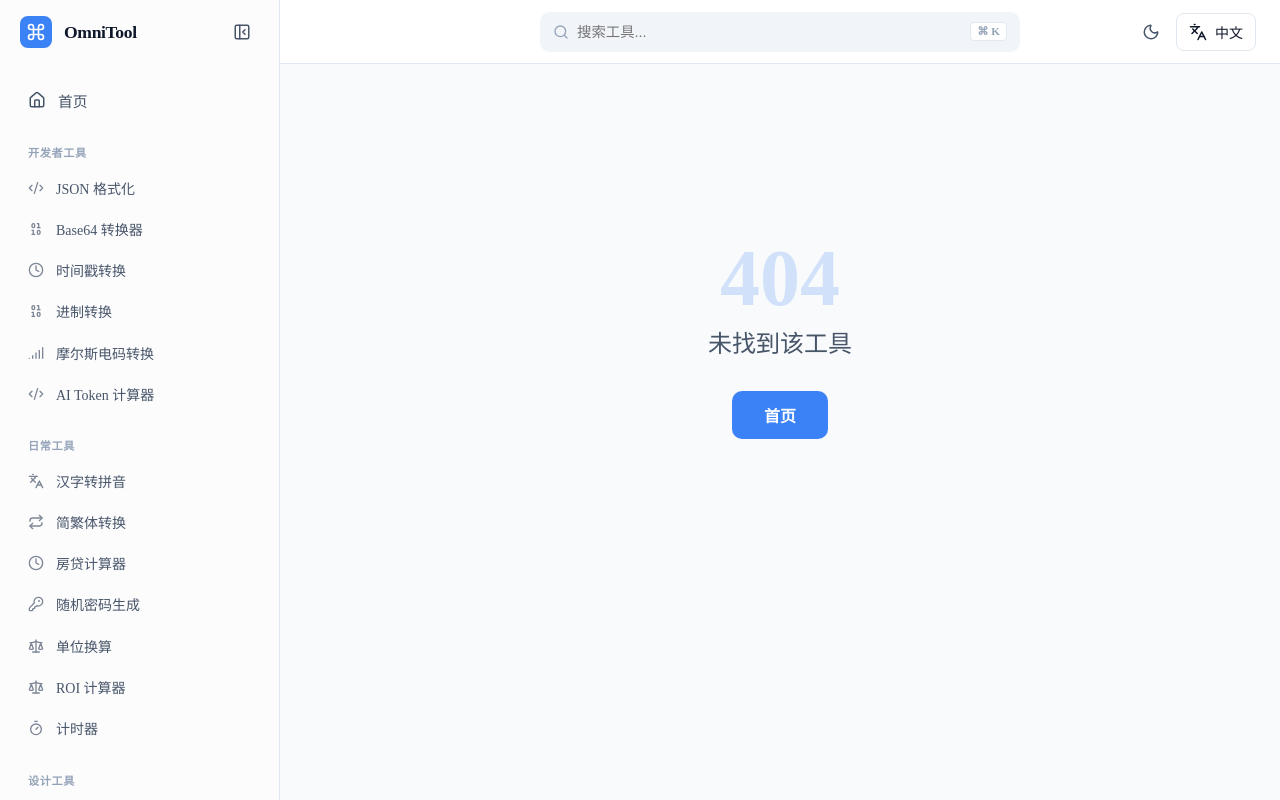
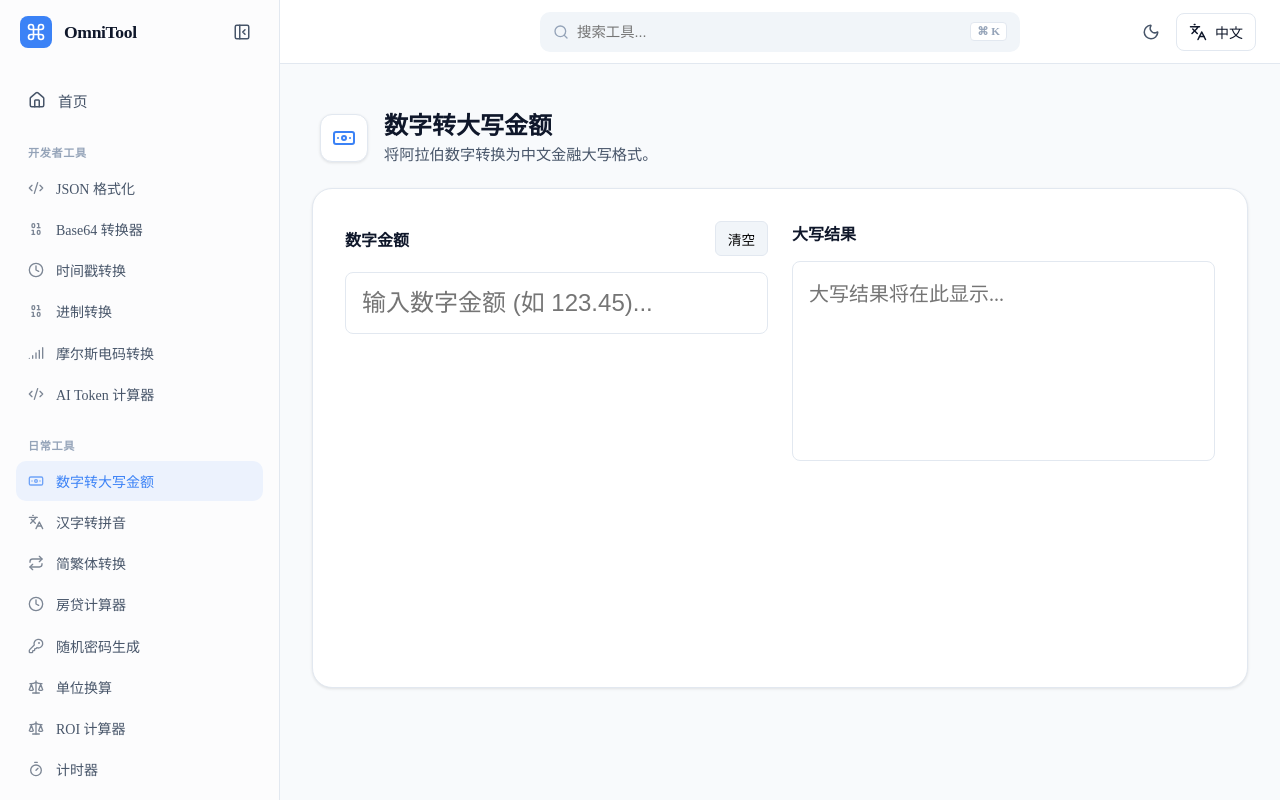
Before and after one commit to dgfnydx/OmniTool-Box, a Vue app: page /tool/amount-to-uppercase in a window 1280 px wide. Before the commit this address had no page. Built offline with nearby package versions, Linux system fonts and the light colour scheme.

Commit message:
feat:增加数字转换中文金额大写

```diff
--- a/src/i18n/locales/en.ts
+++ b/src/i18n/locales/en.ts
@@ -79,6 +79,16 @@ export default {
       result: 'Converted Result',
       invalidInput: 'Invalid input for selected base',
       tip: 'Supports bases from 2 to 36. For bases above 10, use letters A-Z (e.g., A=10, F=15).'
+    },
+    'amount-to-uppercase': {
+      name: 'Amount to Uppercase',
+      description: 'Convert numbers to Chinese financial uppercase format.',
+      input: 'Number Amount',
+      output: 'Uppercase Amount',
+      placeholder: 'Enter amount (e.g., 123.45)...',
+      outputPlaceholder: 'Uppercase result will appear here...',
+      invalidAmount: 'Invalid amount format',
+      copied: 'Result copied!'
     },
     'pinyin-converter': {
       name: 'Chinese Pinyin Converter',
--- a/src/i18n/locales/zh.ts
+++ b/src/i18n/locales/zh.ts
@@ -79,6 +79,16 @@ export default {
       result: '转换结果',
       invalidInput: '当前输入对于所选进制无效',
       tip: '支持 2 到 36 之间的进制。对于 10 以上的进制，请使用字母 A-Z（如 A=10, F=15）。'
+    },
+    'amount-to-uppercase': {
+      name: '数字转大写金额',
+      description: '将阿拉伯数字转换为中文金融大写格式。',
+      input: '数字金额',
+      output: '大写结果',
+      placeholder: '输入数字金额 (如 123.45)...',
+      outputPlaceholder: '大写结果将在此显示...',
+      invalidAmount: '无效的金额格式',
+      copied: '已复制到剪贴板！'
     },
     'pinyin-converter': {
       name: '汉字转拼音',
--- a/src/registry/toolRegistry.ts
+++ b/src/registry/toolRegistry.ts
@@ -11,7 +11,8 @@ import {
   FileEdit,
   Signal,
   Languages,
-  Repeat
+  Repeat,
+  Banknote
 } from 'lucide-vue-next';
 
 export interface ToolMetadata {
@@ -71,6 +72,14 @@ export const tools: ToolMetadata[] = [
     icon: markRaw(CodeXml),
     description: 'Count GPT-3.5/GPT-4 tokens accurately.',
     component: () => import('../tools/developer/TokenCounter.vue')
+  },
+  {
+    id: 'amount-to-uppercase',
+    name: 'Amount to Uppercase',
+    category: 'daily',
+    icon: markRaw(Banknote),
+    description: 'Convert numbers to Chinese financial uppercase format.',
+    component: () => import('../tools/daily/AmountToUppercase.vue')
   },
   {
     id: 'pinyin-converter',
--- /dev/null
+++ b/src/tools/daily/AmountToUppercase.vue
@@ -0,0 +1,190 @@
+<script setup lang="ts">
+import { ref, watch } from 'vue';
+import { useI18n } from 'vue-i18n';
+import { useToastStore } from '../../store/toast';
+
+const { t } = useI18n();
+const toast = useToastStore();
+const input = ref('');
+const output = ref('');
+const error = ref('');
+
+const convertToUppercase = (amountStr: string) => {
+  if (!amountStr || isNaN(Number(amountStr))) {
+    return '';
+  }
+
+  const fraction = ['角', '分'];
+  const digit = ['零', '壹', '贰', '叁', '肆', '伍', '陆', '柒', '捌', '玖'];
+  const unit = [
+    ['元', '万', '亿'],
+    ['', '拾', '佰', '仟']
+  ];
+
+  let num = Math.abs(parseFloat(amountStr));
+  let s = '';
+
+  // 处理小数部分
+  for (let i = 0; i < fraction.length; i++) {
+    const val = Math.floor(num * 10 * Math.pow(10, i)) % 10;
+    if (val > 0) {
+      s += (digit[val] + fraction[i]).replace(/零./, '');
+    }
+  }
+
+  s = s || '整';
+
+  // 处理整数部分
+  let integer = Math.floor(num);
+  for (let i = 0; i < unit[0].length && integer > 0; i++) {
+    let p = '';
+    for (let j = 0; j < unit[1].length && integer > 0; j++) {
+      p = digit[integer % 10] + unit[1][j] + p;
+      integer = Math.floor(integer / 10);
+    }
+    s = p.replace(/(零.)*零$/, '').replace(/^$/, '零') + unit[0][i] + s;
+  }
+
+  return s
+    .replace(/(零.)*零元/, '元')
+    .replace(/(零.)+/g, '零')
+    .replace(/^整$/, '零元整');
+};
+
+watch(input, (newVal) => {
+  error.value = '';
+  if (newVal && isNaN(Number(newVal))) {
+    error.value = t('tools.amount-to-uppercase.invalidAmount');
+    output.value = '';
+    return;
+  }
+  output.value = convertToUppercase(newVal);
+});
+
+const clearAll = () => {
+  input.value = '';
+  output.value = '';
+  error.value = '';
+};
+
+const copyOutput = () => {
+  if (output.value) {
+    navigator.clipboard.writeText(output.value);
+    toast.show(t('tools.amount-to-uppercase.copied'));
+  }
+};
+</script>
+
+<template>
+  <div class="tool-container">
+    <div class="workspace">
+      <div class="editor-section">
+        <div class="label-row">
+          <label>{{ t('tools.amount-to-uppercase.input') }}</label>
+          <div class="actions">
+            <button @click="clearAll" class="secondary-btn">{{ t('common.actions.clear') }}</button>
+          </div>
+        </div>
+        <input
+          v-model="input"
+          type="text"
+          :placeholder="t('tools.amount-to-uppercase.placeholder')"
+          class="amount-input"
+        />
+        <div v-if="error" class="error-msg">{{ error }}</div>
+      </div>
+
+      <div class="editor-section">
+        <div class="label-row">
+          <label>{{ t('tools.amount-to-uppercase.output') }}</label>
+          <button v-if="output" @click="copyOutput" class="text-btn">{{ t('common.actions.copy') }}</button>
+        </div>
+        <textarea
+          v-model="output"
+          readonly
+          :placeholder="t('tools.amount-to-uppercase.outputPlaceholder')"
+          spellcheck="false"
+          class="uppercase-textarea"
+        ></textarea>
+      </div>
+    </div>
+  </div>
+</template>
+
+<style scoped>
+.workspace {
+  display: grid;
+  grid-template-columns: 1fr 1fr;
+  gap: 1.5rem;
+}
+
+.editor-section {
+  display: flex;
+  flex-direction: column;
+  gap: 1rem;
+}
+
+.label-row {
+  display: flex;
+  justify-content: space-between;
+  align-items: center;
+}
+
+label {
+  font-weight: 600;
+}
+
+.amount-input {
+  width: 100%;
+  padding: 1rem;
+  border-radius: 8px;
+  border: 1px solid var(--border-color);
+  background: var(--bg-card);
+  color: var(--text-primary);
+  font-size: 1.5rem;
+  outline: none;
+}
+
+.uppercase-textarea {
+  height: 200px;
+  padding: 1rem;
+  border-radius: 8px;
+  border: 1px solid var(--border-color);
+  background: var(--bg-card);
+  color: var(--text-primary);
+  font-family: inherit;
+  font-size: 1.25rem;
+  line-height: 1.6;
+  resize: none;
+  outline: none;
+}
+
+.secondary-btn {
+  background: var(--bg-secondary);
+  border: 1px solid var(--border-color);
+  padding: 0.4rem 0.75rem;
+  border-radius: 6px;
+  cursor: pointer;
+  font-size: 0.85rem;
+}
+
+.text-btn {
+  background: none;
+  border: none;
+  color: var(--accent-color);
+  cursor: pointer;
+  font-weight: 500;
+  font-size: 0.9rem;
+}
+
+.error-msg {
+  color: #ef4444;
+  font-size: 0.875rem;
+}
+
+@media (max-width: 768px) {
+  .workspace {
+    grid-template-columns: 1fr;
+  }
+}
+</style>
```
